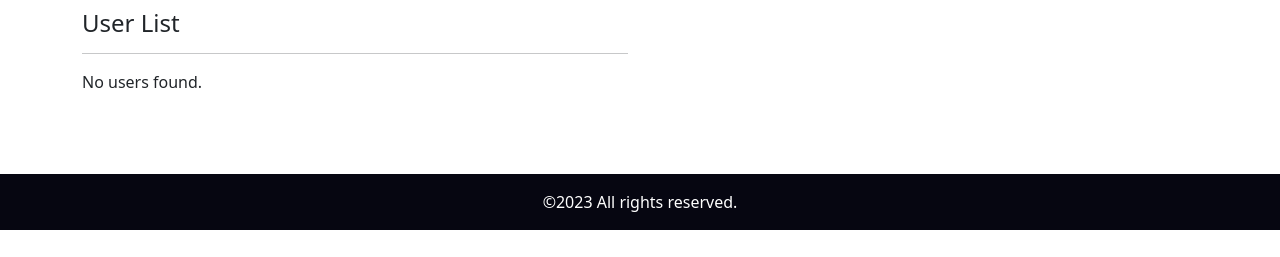
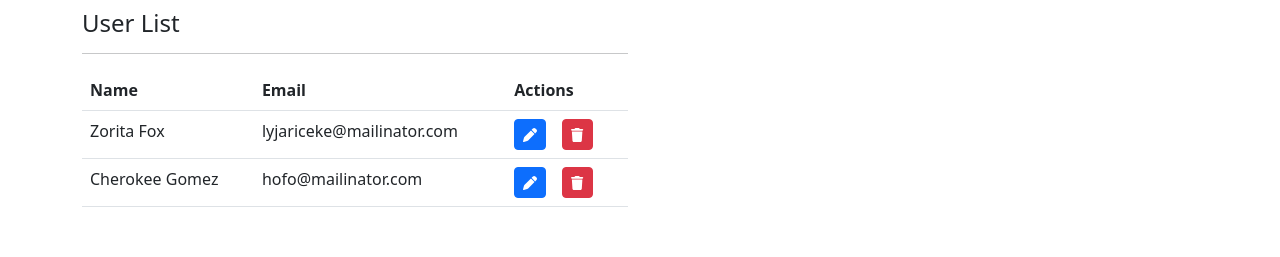
Before and after one commit to ganeshnewpen/mission-react, a React (Create React App) app: page / in a window 1280 px wide. Shown: the part 1454-1711 px from the top of the page. Before the commit the page ends 1684 px from the top, so only its background shows below. Built offline with nearby package versions, Linux system fonts and the light colour scheme; data requests are answered from the project's data file.

Commit message:
back to react learning after a long time

```diff
--- a/json-server/db.json
+++ b/json-server/db.json
@@ -1,5 +1,16 @@
 {
-  "users": [],
+  "users": [
+    {
+      "name": "Cherokee Gomez",
+      "email": "hofo@mailinator.com",
+      "id": 1
+    },
+    {
+      "name": "Zorita Fox",
+      "email": "lyjariceke@mailinator.com",
+      "id": 2
+    }
+  ],
   "auth": {
     "username": "admin",
     "password": "admin",
--- a/src/components/navbar.jsx
+++ b/src/components/navbar.jsx
@@ -28,9 +28,12 @@ const Navbar = () => {
   }, []);
 
   const handleLogout = () => {
-    localStorage.removeItem('token');
-    setLoggedIn(false);
-    navigate('/login');
+    const confirmed = window.confirm('Are you sure you want to logout?');
+    if (confirmed) {
+      localStorage.removeItem('token');
+      setLoggedIn(false);
+      navigate('/login');
+    }
   };
 
   return (
```
